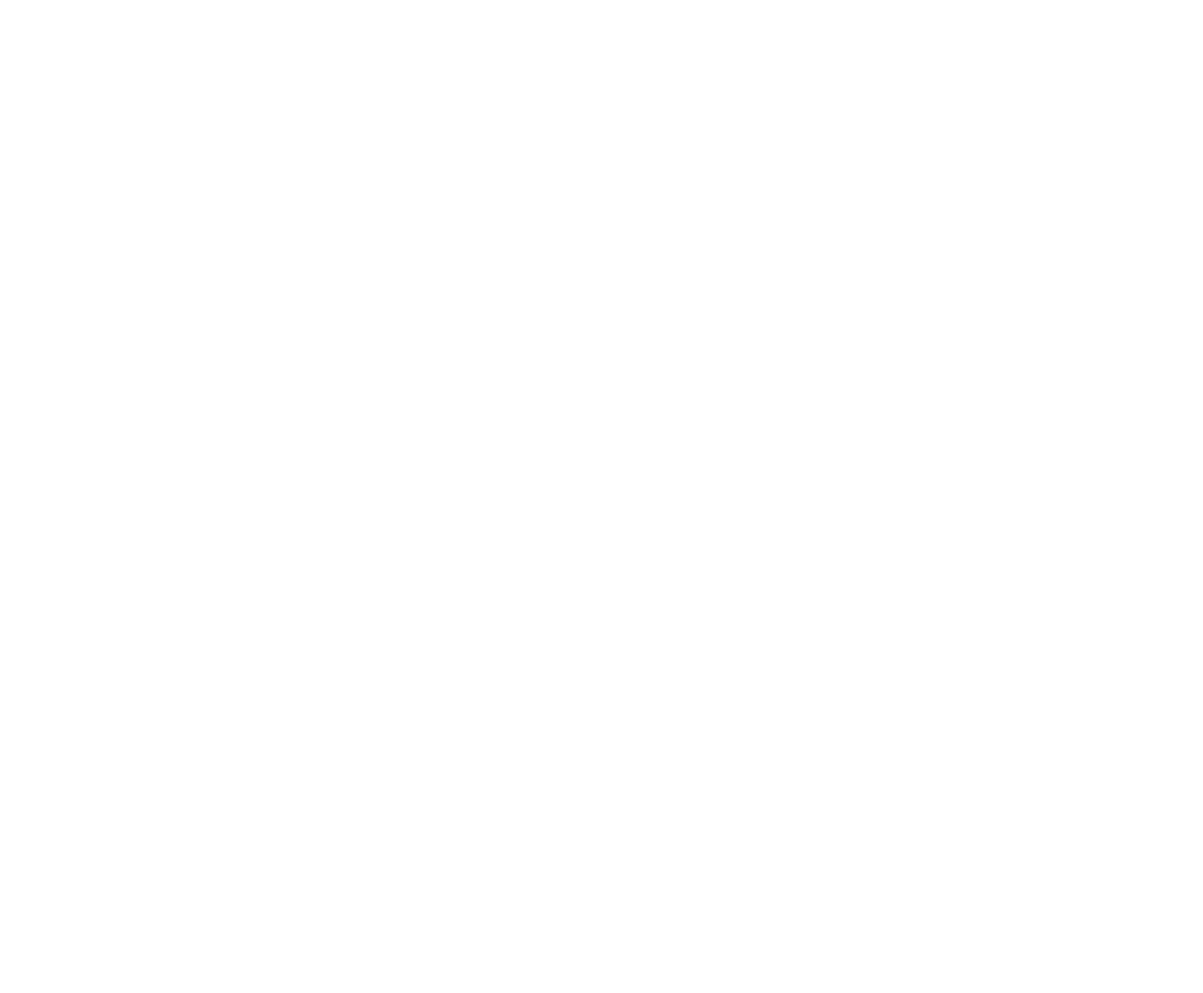
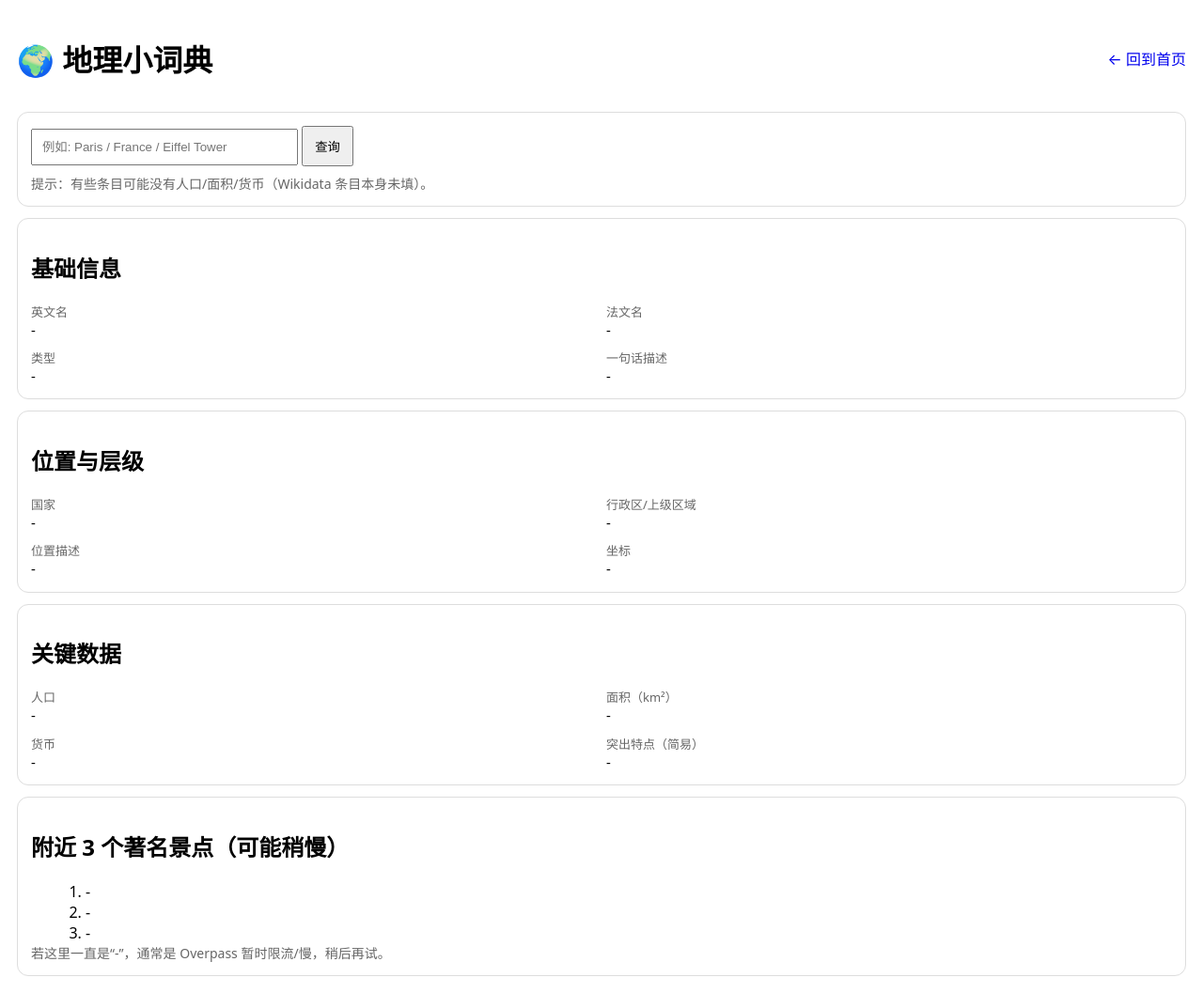
Before and after one commit to zehao-spaceman/1.test, a plain HTML site: page dictionary.html in a window 1280 px wide. Shown: the whole page at 94% size. Before the commit the page ends 800 px from the top, so only its background shows below. Drawn offline with Linux system fonts and the light colour scheme.

Commit message:
Refactor dictionary.html for improved structure

```diff
--- a/dictionary.html
+++ b/dictionary.html
@@ -1,13 +1,91 @@
- <script>
+<!doctype html>
+<html lang="zh">
+<head>
+  <meta charset="utf-8" />
+  <meta name="viewport" content="width=device-width, initial-scale=1" />
+  <title>地理小词典</title>
+  <style>
+    body { font-family: system-ui, -apple-system, Arial; margin: 18px; }
+    .top { display:flex; justify-content: space-between; align-items:center; gap: 10px; }
+    a { text-decoration: none; }
+    .card { border:1px solid #ddd; border-radius: 12px; padding: 14px; margin: 12px 0; }
+    .grid { display:grid; grid-template-columns: 1fr 1fr; gap: 10px; }
+    .k { color:#666; font-size: 13px; }
+    .v { font-size: 15px; line-height: 1.35; }
+    input { padding: 10px; width: 260px; max-width: 70vw; }
+    button { padding: 10px 12px; }
+    .muted { color:#666; font-size: 14px; }
+    #status { margin-top: 8px; }
+    ol { margin: 8px 0 0 18px; }
+  </style>
+</head>
+
+<body>
+  <div class="top">
+    <h1>🌍 地理小词典</h1>
+    <a href="index.html">← 回到首页</a>
+  </div>
+
+  <div class="card">
+    <div>
+      <input id="q" placeholder="例如: Paris / France / Eiffel Tower"
+             onkeydown="if(event.key==='Enter') lookup()" />
+      <button onclick="lookup()">查询</button>
+    </div>
+    <div id="status" class="muted"></div>
+    <div class="muted">提示：有些条目可能没有人口/面积/货币（Wikidata 条目本身未填）。</div>
+  </div>
+
+  <div class="card">
+    <h2>基础信息</h2>
+    <div class="grid">
+      <div><div class="k">英文名</div><div class="v" id="en">-</div></div>
+      <div><div class="k">法文名</div><div class="v" id="fr">-</div></div>
+      <div><div class="k">类型</div><div class="v" id="type">-</div></div>
+      <div><div class="k">一句话描述</div><div class="v" id="desc">-</div></div>
+    </div>
+  </div>
+
+  <div class="card">
+    <h2>位置与层级</h2>
+    <div class="grid">
+      <div><div class="k">国家</div><div class="v" id="country">-</div></div>
+      <div><div class="k">行政区/上级区域</div><div class="v" id="admin">-</div></div>
+      <div><div class="k">位置描述</div><div class="v" id="where">-</div></div>
+      <div><div class="k">坐标</div><div class="v" id="coord">-</div></div>
+    </div>
+  </div>
+
+  <div class="card">
+    <h2>关键数据</h2>
+    <div class="grid">
+      <div><div class="k">人口</div><div class="v" id="pop">-</div></div>
+      <div><div class="k">面积（km²）</div><div class="v" id="area">-</div></div>
+      <div><div class="k">货币</div><div class="v" id="ccy">-</div></div>
+      <div><div class="k">突出特点（简易）</div><div class="v" id="feature">-</div></div>
+    </div>
+  </div>
+
+  <div class="card">
+    <h2>附近 3 个著名景点（可能稍慢）</h2>
+    <ol>
+      <li id="poi1">-</li>
+      <li id="poi2">-</li>
+      <li id="poi3">-</li>
+    </ol>
+    <div class="muted">若这里一直是“-”，通常是 Overpass 暂时限流/慢，稍后再试。</div>
+  </div>
+
+<script>
   // ---- 公开 API 端点 ----
   const WD_API = "https://www.wikidata.org/w/api.php";
-  const WP_REST_SEARCH = "https://en.wikipedia.org/w/rest.php/v1/search/page"; //  [oai_citation:4‡MediaWiki](https://www.mediawiki.org/wiki/API%3AREST_API/Get_started?utm_source=chatgpt.com)
-  const OVERPASS = "https://overpass-api.de/api/interpreter"; // Overpass 示例见 OSM Wiki  [oai_citation:5‡OpenStreetMap](https://wiki.openstreetmap.org/wiki/Overpass_API/Overpass_API_by_Example?utm_source=chatgpt.com)
+  const WP_REST_SEARCH = "https://en.wikipedia.org/w/rest.php/v1/search/page";
+  const OVERPASS = "https://overpass-api.de/api/interpreter";
 
-  // 你希望“附近景点”搜索半径（米）
+  // “附近景点”搜索半径（米）
   const POI_RADIUS_M = 7000;
 
-  // 主要属性（Wikidata Property IDs）
+  // Wikidata Property IDs
   const P = {
     INSTANCE_OF: "P31",
     COUNTRY: "P17",
@@ -18,15 +96,31 @@
     CURRENCY: "P38",
   };
 
-  // ---- 小工具：写入 UI ----
+  // ---- UI helpers ----
   function setStatus(msg) { document.getElementById("status").textContent = msg || ""; }
   function setText(id, v) { document.getElementById(id).textContent = (v ?? "-"); }
-  function fmtNum(n) {
-    if (n === null || n === undefined) return "-";
-    try { return Number(n).toLocaleString(); } catch { return String(n); }
+
+  function toNumberMaybe(x) {
+    // Wikidata 数量经常是 {amount:"+12345", ...}
+    if (x === null || x === undefined) return null;
+    if (typeof x === "number") return x;
+    if (typeof x === "string") {
+      const n = Number(x);
+      return Number.isFinite(n) ? n : null;
+    }
+    if (typeof x === "object" && typeof x.amount === "string") {
+      const n = Number(x.amount);
+      return Number.isFinite(n) ? n : null;
+    }
+    return null;
   }
 
-  // ---- fetch JSONP-like: Wikidata 允许 origin=* 跨域 ----
+  function fmtNum(x) {
+    const n = toNumberMaybe(x);
+    if (n === null) return "-";
+    return n.toLocaleString();
+  }
+
   async function wdFetch(params) {
     const url = WD_API + "?" + new URLSearchParams({ ...params, format: "json", origin: "*" }).toString();
     const r = await fetch(url);
@@ -34,50 +128,45 @@
     return r.json();
   }
 
-  // 1) 用用户输入去 Wikidata 搜实体（拿 QID）
   async function wdSearchEntity(query, lang="en") {
     const data = await wdFetch({
       action: "wbsearchentities",
       search: query,
       language: lang,
       limit: 1
-    }); // wbsearchentities 用法  [oai_citation:6‡GitHub](https://github.com/maxlath/wikibase-sdk/blob/main/docs/search_entities.md?utm_source=chatgpt.com)
+    });
     return data?.search?.[0] || null;
   }
 
-  // 2) 用 QID 拉实体详情（含声明 statements）
   async function wdGetEntity(qid) {
     const data = await wdFetch({
       action: "wbgetentities",
       ids: qid,
       props: "labels|descriptions|claims|sitelinks",
       languages: "en|fr"
-    }); // wbgetentities 端点说明  [oai_citation:7‡MediaWiki](https://www.mediawiki.org/wiki/Wikibase/API?utm_source=chatgpt.com)
+    });
     return data?.entities?.[qid] || null;
   }
 
-  // 3) 从 claims 里提取“数值/实体/坐标”
   function getFirstClaim(entity, prop) {
     const arr = entity?.claims?.[prop];
     if (!arr || !arr.length) return null;
     return arr[0]?.mainsnak?.datavalue?.value ?? null;
   }
 
+  function getEntityIdFromValue(v) {
+    return v?.id || null; // { id:"Qxxx" }
+  }
+
+  function getCoord(v) {
+    if (!v || typeof v.latitude !== "number" || typeof v.longitude !== "number") return null;
+    return { lat: v.latitude, lon: v.longitude };
+  }
+
   async function qidToLabel(qid, lang="en") {
     if (!qid) return null;
     const ent = await wdGetEntity(qid);
     return ent?.labels?.[lang]?.value || ent?.labels?.en?.value || qid;
-  }
-
-  function getEntityIdFromValue(v) {
-    // v: { "entity-type":"item", "numeric-id": 90, "id":"Q90" }
-    return v?.id || null;
-  }
-
-  function getCoord(v) {
-    // v: { latitude, longitude, ... }
-    if (!v || typeof v.latitude !== "number" || typeof v.longitude !== "number") return null;
-    return { lat: v.latitude, lon: v.longitude };
   }
 
   function pickTypeLabelFromInstanceOf(instanceLabel) {
@@ -90,7 +179,6 @@
     return instanceLabel || "（未识别类型）";
   }
 
-  // 4) Wikipedia：用 REST Search 找到最接近的页面摘要/标题
   async function wpSearchSummary(query) {
     const url = WP_REST_SEARCH + "?" + new URLSearchParams({ q: query, limit: "1" }).toString();
     const r = await fetch(url);
@@ -98,7 +186,6 @@
     const j = await r.json();
     const page = j?.pages?.[0];
     if (!page) return null;
-    // page.title / page.description / page.excerpt 可能有
     return {
       title: page.title,
       description: page.description || "",
@@ -106,9 +193,7 @@
     };
   }
 
-  // 5) Overpass：按坐标找附近景点（旅游点）
   async function fetchNearbyAttractions(lat, lon) {
-    // 简化：查 tourism=attraction / museum / viewpoint / monument
     const q = `
       [out:json][timeout:25];
       (
@@ -123,11 +208,8 @@
     if (!r.ok) return [];
     const j = await r.json();
     const els = j?.elements || [];
-    const names = els
-      .map(e => e?.tags?.name)
-      .filter(Boolean);
+    const names = els.map(e => e?.tags?.name).filter(Boolean);
 
-    // 去重 + 取前 3
     const uniq = [];
     for (const n of names) {
       if (!uniq.includes(n)) uniq.push(n);
@@ -141,19 +223,14 @@
     if (!query) { alert("请输入国家/城市/景点名称"); return; }
 
     setStatus("查询中…");
-    // 先清空
     ["en","fr","type","desc","country","admin","where","coord","pop","area","ccy","feature","poi1","poi2","poi3"]
       .forEach(id => setText(id, "-"));
 
     try {
-      // A) Wikidata 搜实体（优先用英文搜索）
       const hit = await wdSearchEntity(query, "en");
-      if (!hit?.id) {
-        setStatus("未在 Wikidata 找到匹配条目");
-        return;
-      }
+      if (!hit?.id) { setStatus("未在 Wikidata 找到匹配条目"); return; }
 
-      const qid = hit.id; // e.g. Q90
+      const qid = hit.id;
       const entity = await wdGetEntity(qid);
 
       // labels
@@ -162,7 +239,7 @@
       setText("en", enLabel);
       setText("fr", frLabel);
 
-      // instance of -> type
+      // instance-of/type
       const instVal = getFirstClaim(entity, P.INSTANCE_OF);
       const instQid = getEntityIdFromValue(instVal);
       const instLabel = instQid ? await qidToLabel(instQid, "en") : null;
@@ -174,7 +251,7 @@
       const countryLabel = countryQid ? await qidToLabel(countryQid, "en") : "-";
       setText("country", countryLabel);
 
-      // admin (located in the administrative territorial entity)
+      // admin
       const adminVal = getFirstClaim(entity, P.LOCATED_IN_ADMIN);
       const adminQid = getEntityIdFromValue(adminVal);
       const adminLabel = adminQid ? await qidToLabel(adminQid, "en") : "-";
@@ -185,37 +262,28 @@
       const coord = getCoord(coordVal);
       if (coord) setText("coord", `${coord.lat.toFixed(4)}, ${coord.lon.toFixed(4)}`);
 
-      // population / area / currency
+      // pop / area / currency
       const popVal = getFirstClaim(entity, P.POP);
       const areaVal = getFirstClaim(entity, P.AREA);
       const curVal = getFirstClaim(entity, P.CURRENCY);
       const curQid = getEntityIdFromValue(curVal);
       const curLabel = curQid ? await qidToLabel(curQid, "en") : "-";
 
-      setText("pop", popVal ? fmtNum(popVal.amount ? Number(popVal.amount) : popVal) : "-");
-      setText("area", areaVal ? fmtNum(areaVal.amount ? Number(areaVal.amount) : areaVal) : "-");
+      setText("pop", fmtNum(popVal));
+      setText("area", fmtNum(areaVal));
       setText("ccy", curLabel);
 
-      // B) Wikipedia：一句话描述（用 REST search 返回的 description/excerpt）
+      // wikipedia summary
       const wp = await wpSearchSummary(enLabel);
-      if (wp) {
-        // 优先 description，其次 excerpt
-        const summary = (wp.description || wp.excerpt || "").trim();
-        setText("desc", summary || (entity?.descriptions?.en?.value ?? "-"));
-      } else {
-        setText("desc", entity?.descriptions?.en?.value ?? "-");
-      }
+      const summary = (wp?.description || wp?.excerpt || "").trim();
+      setText("desc", summary || (entity?.descriptions?.en?.value ?? "-"));
 
-      // C) 位置描述（简洁）
-      if (countryLabel !== "-" && adminLabel !== "-") {
-        setText("where", `位于 ${countryLabel}（${adminLabel}）`);
-      } else if (countryLabel !== "-") {
-        setText("where", `位于 ${countryLabel}`);
-      } else {
-        setText("where", "-");
-      }
+      // where
+      if (countryLabel !== "-" && adminLabel !== "-") setText("where", `位于 ${countryLabel}（${adminLabel}）`);
+      else if (countryLabel !== "-") setText("where", `位于 ${countryLabel}`);
+      else setText("where", "-");
 
-      // D) “突出特点”先做简洁规则：从 Wikidata 描述里抓关键词（可后续升级为手动标签）
+      // feature (very simple heuristic)
       const d = (entity?.descriptions?.en?.value || "").toLowerCase();
       let feat = "-";
       if (d.includes("capital")) feat = "政治/行政中心";
@@ -225,7 +293,7 @@
       else if (d.includes("industrial") || d.includes("manufact")) feat = "工业";
       setText("feature", feat);
 
-      // E) 附近 3 个景点（需要坐标）
+      // nearby POIs
       if (coord) {
         setStatus("查询中…（正在找附近景点）");
         const pois = await fetchNearbyAttractions(coord.lat, coord.lon);
@@ -240,3 +308,6 @@
     }
   }
 </script>
+
+</body>
+</html>
```
